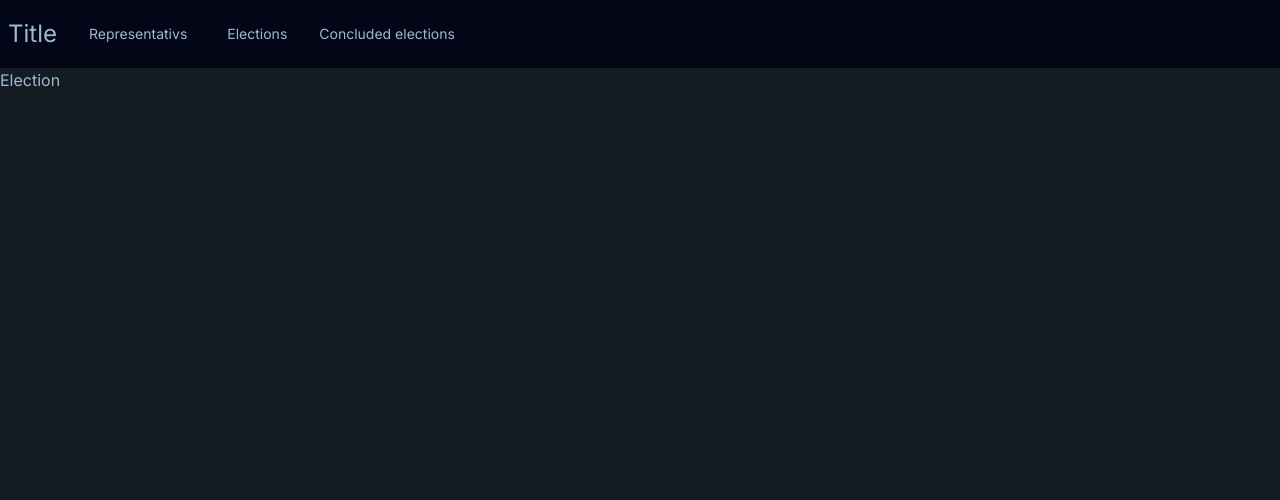
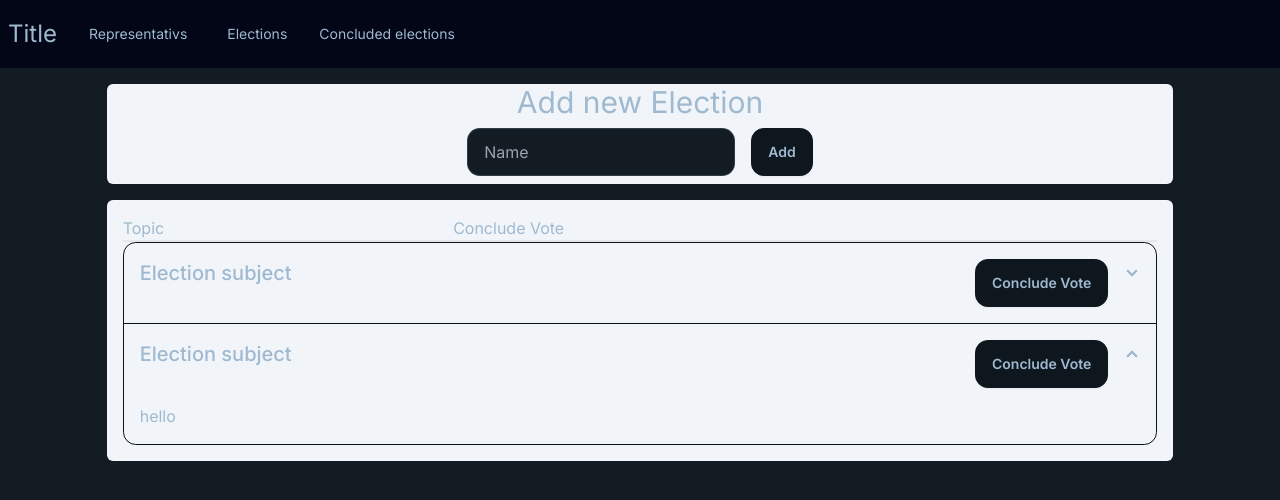
Before and after one commit to martensoderlind/Final-weekend-assignment, a Next.js app: page /elections in a window 1280 px wide. Shown: the top 500 px of the page. Built offline with nearby package versions, Linux system fonts and the light colour scheme.

Commit message:
display new components

```diff
--- a/src/app/(main)/elections/page.tsx
+++ b/src/app/(main)/elections/page.tsx
@@ -1,3 +1,15 @@
-export default function page() {
-  return <div>Election</div>;
+import Election from "@/features/elections/components/election";
+import ElectionBoard from "@/features/elections/components/election-board";
+import ElectionForm from "@/features/elections/components/election-form";
+
+export default function Page() {
+  return (
+    <>
+      <ElectionForm />
+      <ElectionBoard>
+        <Election />
+        <Election />
+      </ElectionBoard>
+    </>
+  );
 }
```
